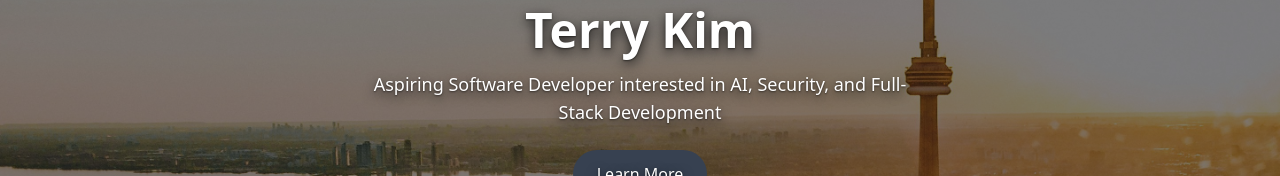
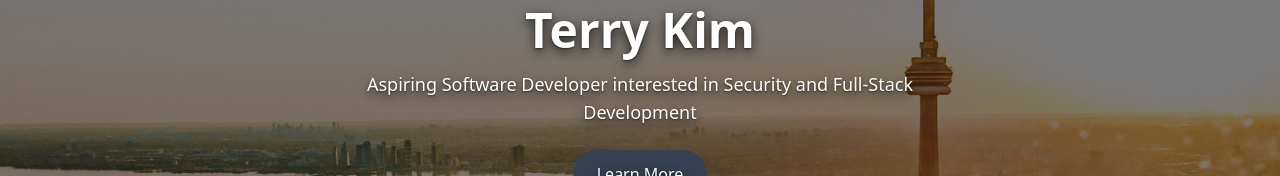
Before and after one commit to terrykim109/personalPortfolio, a website: page index.html in a window 1280 px wide. Shown: the part 294-470 px from the top of the page. Drawn offline with nearby package versions, Linux system fonts and the light colour scheme.

Commit message:
Update index.html

```diff
--- a/index.html
+++ b/index.html
@@ -27,7 +27,7 @@
     >
       <h1 class="text-5xl font-bold mb-4">Terry Kim</h1>
 
-      <p class="text-lg max-w-xl">Aspiring Software Developer interested in AI, Security, and Full-Stack Development </p>
+      <p class="text-lg max-w-xl">Aspiring Software Developer interested in Security and Full-Stack Development </p>
       <a
         href="#about"
         class="mt-6 px-6 py-3 bg-gray-700 text-white rounded-full hover:bg-gray-500 transition"
```
